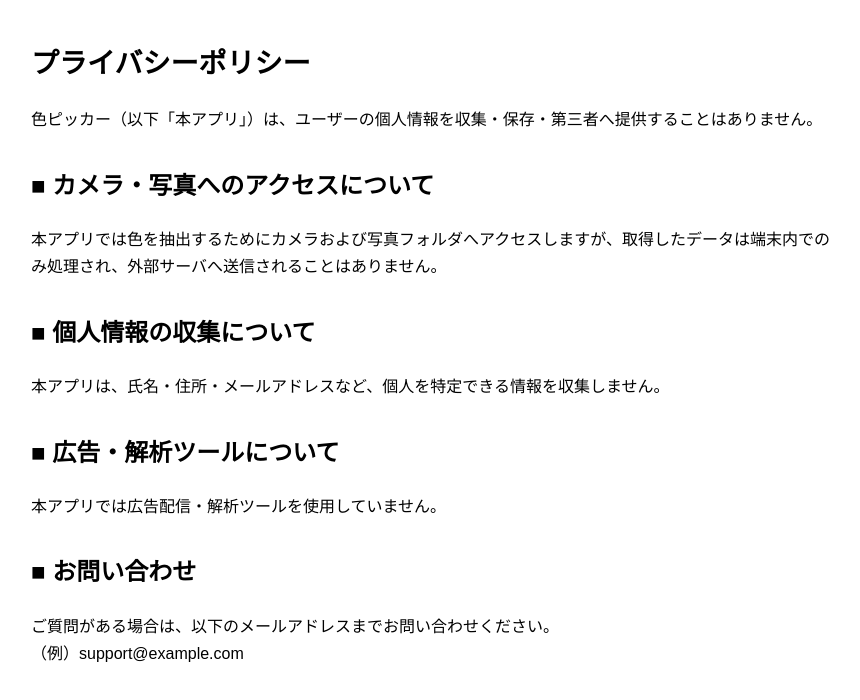
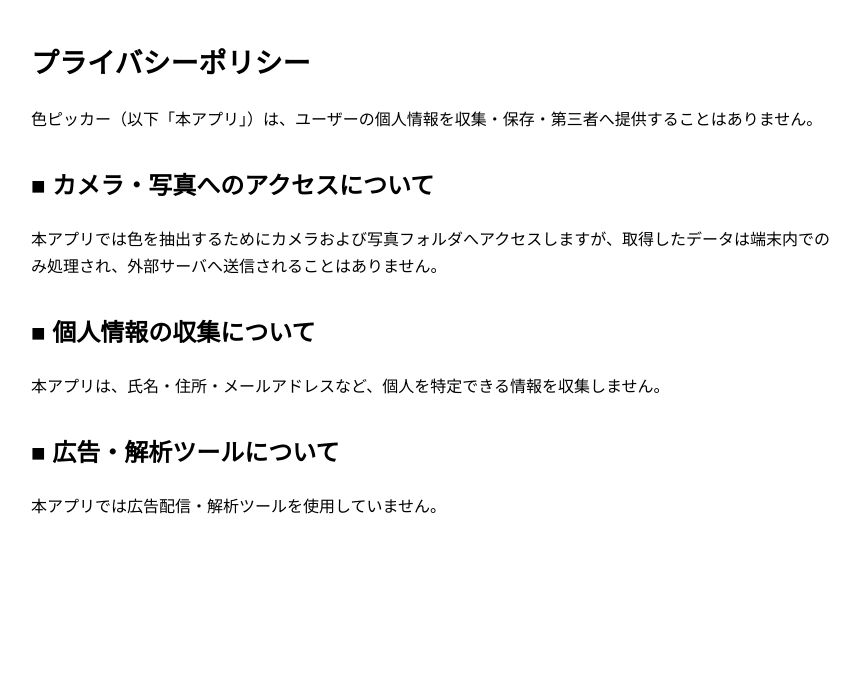
Before and after one commit to fumic-cmd/color-picker, a plain HTML site: page index.html in a window 1280 px wide. Shown: the whole page, without its empty margins (209-1069 px from the left). Drawn offline with Linux system fonts and the light colour scheme.

Commit message:
Update index.html

```diff
--- a/index.html
+++ b/index.html
@@ -24,9 +24,5 @@ h2 { margin-top: 32px; }
 <h2>■ 広告・解析ツールについて</h2>
 <p>本アプリでは広告配信・解析ツールを使用していません。</p>
 
-<h2>■ お問い合わせ</h2>
-<p>ご質問がある場合は、以下のメールアドレスまでお問い合わせください。<br>
-（例）support@example.com</p>
-
 </body>
 </html>
```
